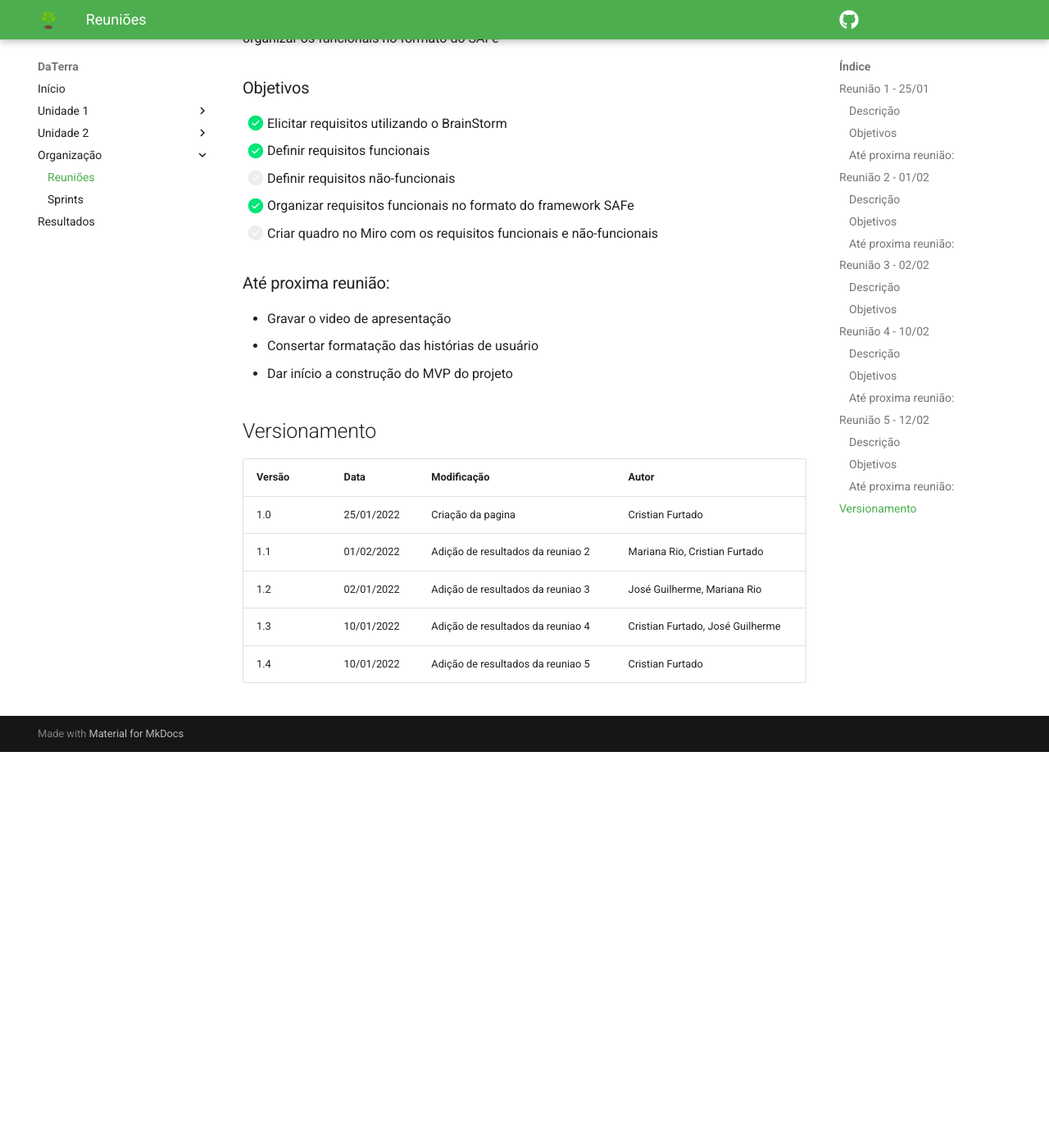
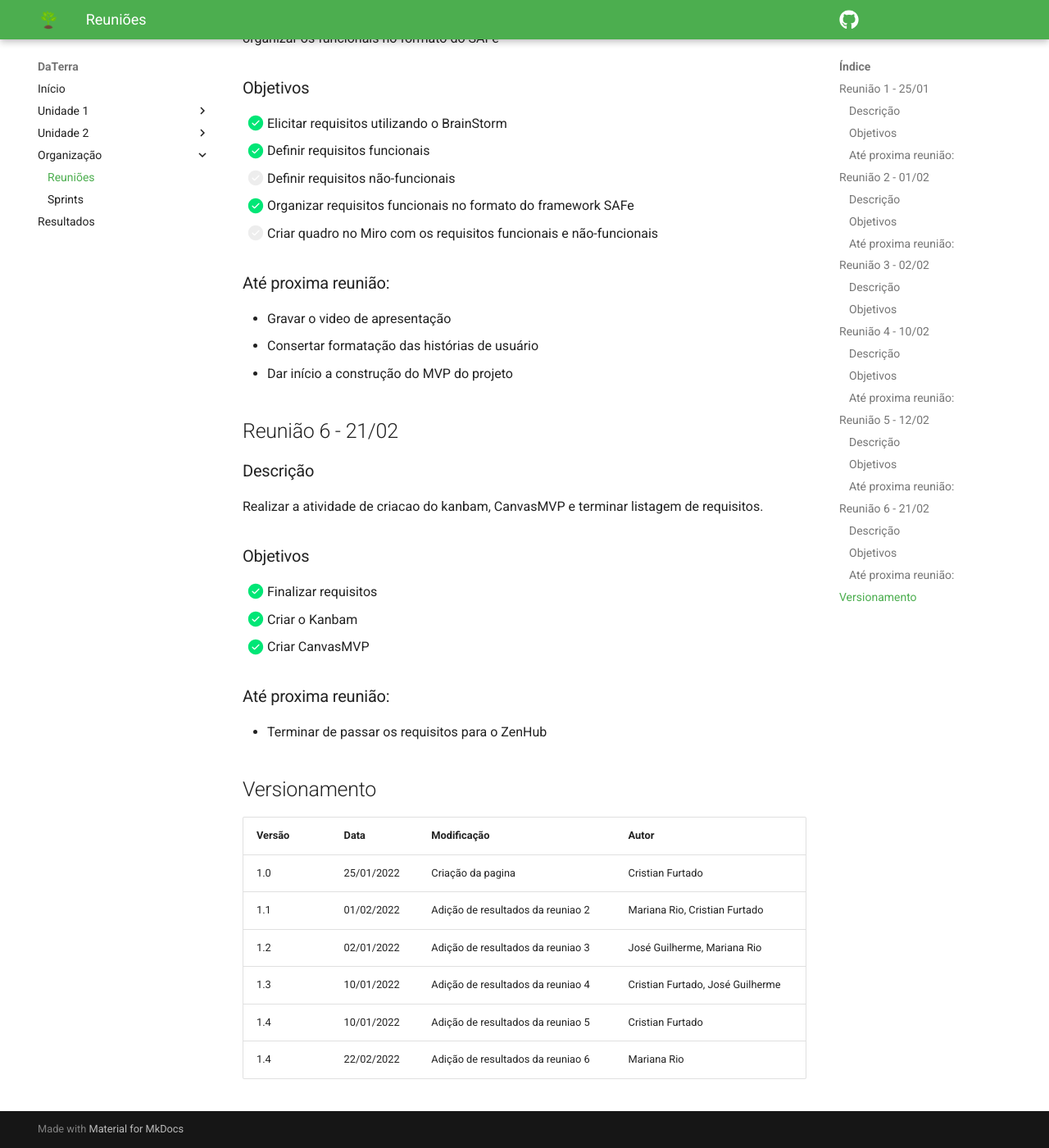
Before and after one commit to FGAUnB-REQ-GM/2021.2-DaTerra, an MkDocs documentation site: the page built from docs/docs/reunioes.md, in a window 1280 px wide and 1400 px high, scrolled down 2082 px. Shown: the whole window at 82% size. Built offline with MkDocs 1.6.1 and Material for MkDocs 9.7.7, drawn with Linux system fonts in a browser that asks for light colours; comment, search, counter and statistics services are not loaded; before the commit the page ends 2999 px from its top, so only the background shows below that.

Commit message:
Adicionando reuniao
Signed-off-by: MarianaPRio <marianapires00@gmail.com>

```diff
--- a/docs/docs/reunioes.md
+++ b/docs/docs/reunioes.md
@@ -62,6 +62,18 @@ Realizar a atividade de listagem de requisitos funcionais e não funcionais do n
 - Consertar formatação das histórias de usuário
 - Dar início a construção do MVP do projeto
 
+## Reunião 6 - 21/02
+### Descrição
+Realizar a atividade de criacao do kanbam, CanvasMVP e terminar listagem de requisitos.
+
+### Objetivos
+- [x] Finalizar requisitos
+- [x] Criar o Kanbam
+- [x] Criar CanvasMVP
+
+### Até proxima reunião:
+- Terminar de passar os requisitos para o ZenHub
+
 ## Versionamento
 
  Versão|Data      |Modificação        |Autor
@@ -71,3 +83,4 @@ Realizar a atividade de listagem de requisitos funcionais e não funcionais do n
 1.2    |02/01/2022|Adição de resultados da reuniao 3| José Guilherme, Mariana Rio
 1.3    |10/01/2022|Adição de resultados da reuniao 4| Cristian Furtado, José Guilherme
 1.4    |10/01/2022|Adição de resultados da reuniao 5| Cristian Furtado
+1.4    |22/02/2022|Adição de resultados da reuniao 6| Mariana Rio
```
